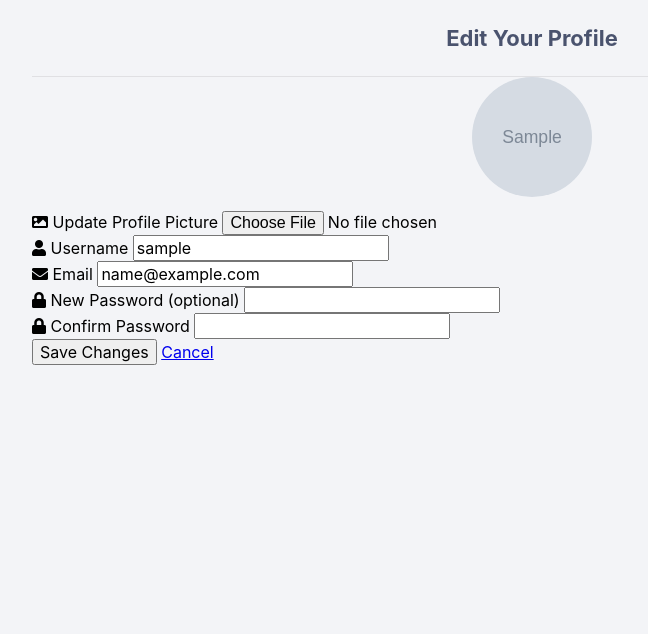
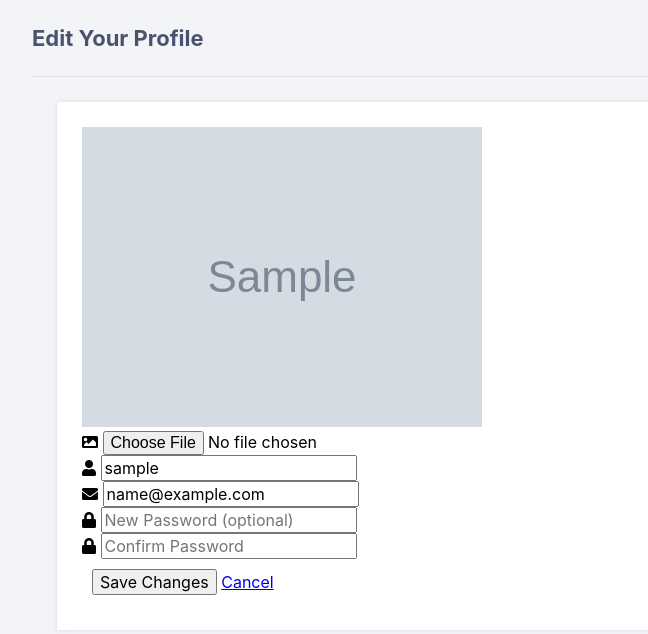
Before and after one commit to Eric-Tchindje/app_flask_login_system, a Flask app: page /users/edit/1 in a window 1280 px wide. Shown: the part 60-694 px from the top of the page, without its empty margins (108-756 px from the left). Run offline with Flask 3, Linux system fonts and the light colour scheme; the visitor is signed in with stand-in values (Sample User, id 1); tables that the repository leaves empty hold one stand-in row (values such as "Sample post"); grey boxes marked "Sample" are stand-in pictures.

Commit message:
Refactor edit profile HTML structure and styles

```diff
--- a/templates/accounts/edit_profile.html
+++ b/templates/accounts/edit_profile.html
@@ -1,60 +1,113 @@
 {% extends 'layout.html' %}
+
 {% block title %}Edit Profile{% endblock %}
 
 {% block style %}
-form {
+* {
+box-sizing: border-box;
+font-family: -apple-system, BlinkMacSystemFont, "segoe ui", roboto, oxygen, ubuntu,
+cantarell, "fira sans", "droid sans", "helvetica neue", Arial, sans-serif;
+font-size: 16px;
+-webkit-font-smoothing: antialiased;
+-moz-osx-font-smoothing: grayscale;
+}
+
+body {
+background-color: #435165;
+margin: 0;
+}
+
+.edit-profile {
+width: 400px;
+background-color: #ffffff;
+box-shadow: 0 0 9px 0 rgba(0, 0, 0, 0.3);
+margin: 50px auto;
+padding: 30px 25px;
+border-radius: 8px;
+}
+
+.edit-profile h2 {
+text-align: center;
+color: #5b6574;
+font-size: 24px;
+padding-bottom: 15px;
+border-bottom: 1px solid #dee0e4;
+margin-bottom: 25px;
+}
+
+.edit-profile form {
 display: flex;
 flex-direction: column;
-max-width: 400px;
-margin: 30px auto;
-padding: 20px;
-border-radius: 8px;
-background: #f9f9f9;
-box-shadow: 0 0 10px rgba(0,0,0,0.1);
 }
 
-form label {
-margin-top: 15px;
-font-weight: bold;
-color: #333;
+.edit-profile form .form-group {
+display: flex;
+margin-bottom: 20px;
 }
 
-form input {
-padding: 10px;
-margin-top: 5px;
-border-radius: 5px;
-border: 1px solid #ccc;
+.edit-profile form label {
+display: flex;
+justify-content: center;
+align-items: center;
+width: 50px;
+height: 50px;
+background-color: #3274d6;
+color: #ffffff;
 }
 
-form button, form a.btn {
-margin-top: 20px;
-padding: 10px;
-text-align: center;
-border: none;
-border-radius: 5px;
-text-decoration: none;
+.edit-profile form input[type="text"],
+.edit-profile form input[type="email"],
+.edit-profile form input[type="password"],
+.edit-profile form input[type="file"] {
+flex: 1;
+height: 50px;
+border: 1px solid #dee0e4;
+padding: 0 15px;
+margin-left: -1px; /* pour éviter double bordure avec le label */
 }
 
-form button {
-background-color: #4CAF50;
-color: white;
+.edit-profile form input[type="submit"],
+.edit-profile form button,
+.edit-profile form a.btn {
+width: 100%;
+padding: 15px;
+margin-top: 15px;
+background-color: #3274d6;
+border: none;
 cursor: pointer;
+font-weight: bold;
+color: #ffffff;
+text-decoration: none;
+text-align: center;
+transition: background-color 0.2s;
 }
 
-form a.btn {
-background-color: #777;
-color: white;
+.edit-profile form input[type="submit"]:hover,
+.edit-profile form button:hover,
+.edit-profile form a.btn:hover {
+background-color: #2868c7;
 }
 
-form a.btn:hover, form button:hover {
-opacity: 0.9;
+.edit-profile img.profile-image {
+display: block;
+margin: 0 auto 15px auto;
+border-radius: 50%;
+width: 120px;
+height: 120px;
+object-fit: cover;
+border: 2px solid #3274d6;
+}
+
+.edit-profile p.msg {
+color: red;
+text-align: center;
+margin-bottom: 10px;
 }
 {% endblock %}
 
-
 {% block content %}
-<h2 style="text-align:center;">Edit Your Profile</h2>
-
+<h2>Edit Your Profile</h2>
+    <div style="display: flex; justify-content: start; margin: 25px; padding: 25px ">
         <form action="{{ url_for('accounts.edit_profile', user_id=account.id) }}"
               enctype="multipart/form-data" method="post">
 
@@ -62,50 +115,46 @@
             <input type="hidden" name="_method" value="PATCH">
 
             {% if account.image_path %}
-        <div style="text-align:center;">
             <img src="{{ url_for('static', filename=account.image_path) }}"
-                 alt="Profile Image" width="120" height="120" style="border-radius: 50%; margin-bottom:10px;">
+                 alt="Profile Image" class="profile-image">
+            {% endif %}
+
+            <div class="form-group">
+                <label for="profile_image"><i class="fas fa-image"></i></label>
+                <input type="file" name="profile_image" id="profile_image" accept="image/*">
             </div>
-    {% endif %}
-    <label for="profile_image">
-        <i class="fas fa-image"></i> Update Profile Picture
-    </label>
-    <input type="file" name="profile_image" id="profile_image" accept="image/*">
 
-
-    <div>
-        <label for="username">
-            <i class="fas fa-user"></i> Username
-        </label>
+            <div class="form-group">
+                <label for="username"><i class="fas fa-user"></i></label>
                 <input type="text" name="username" value="{{ account.username }}" id="username" required>
             </div>
-    <div>
-        <label for="email">
-            <i class="fas fa-envelope"></i> Email
-        </label>
+
+            <div class="form-group">
+                <label for="email"><i class="fas fa-envelope"></i></label>
                 <input type="email" name="email" value="{{ account.email }}" id="email" required>
             </div>
 
-    <div><label for="password">
-        <i class="fas fa-lock"></i> New Password (optional)
-    </label>
-        <input type="password" name="password" id="password"></div>
+            <div class="form-group">
+                <label for="password"><i class="fas fa-lock"></i></label>
+                <input type="password" name="password" id="password" placeholder="New Password (optional)">
+            </div>
 
-    <div>
-        <label for="conf_password">
-            <i class="fas fa-lock"></i> Confirm Password
-        </label>
-        <input type="password" name="conf_password" id="conf_password">
+            <div class="form-group">
+                <label for="conf_password"><i class="fas fa-lock"></i></label>
+                <input type="password" name="conf_password" id="conf_password" placeholder="Confirm Password">
+            </div>
+
+            {% if msg %}
+            <p class="msg">{{ msg }}</p>
+            {% endif %}
+
+            <div style="margin: 10px ">
+                <input type="submit" value="Save Changes">
+                <a href="{{ url_for('accounts.profile') }}" class="btn">Cancel</a>
+            </div>
+
+        </form>
 
     </div>
 
-
-    {% if msg %}
-    <p style="color:red;">{{ msg }}</p>
-    {% endif %}
-
-    <button type="submit">Save Changes</button>
-    <a href="{{ url_for('accounts.profile') }}" class="btn">Cancel</a>
-</form>
-
 {% endblock %}
```
Lines whose indentation alone changed are shown as unchanged.
